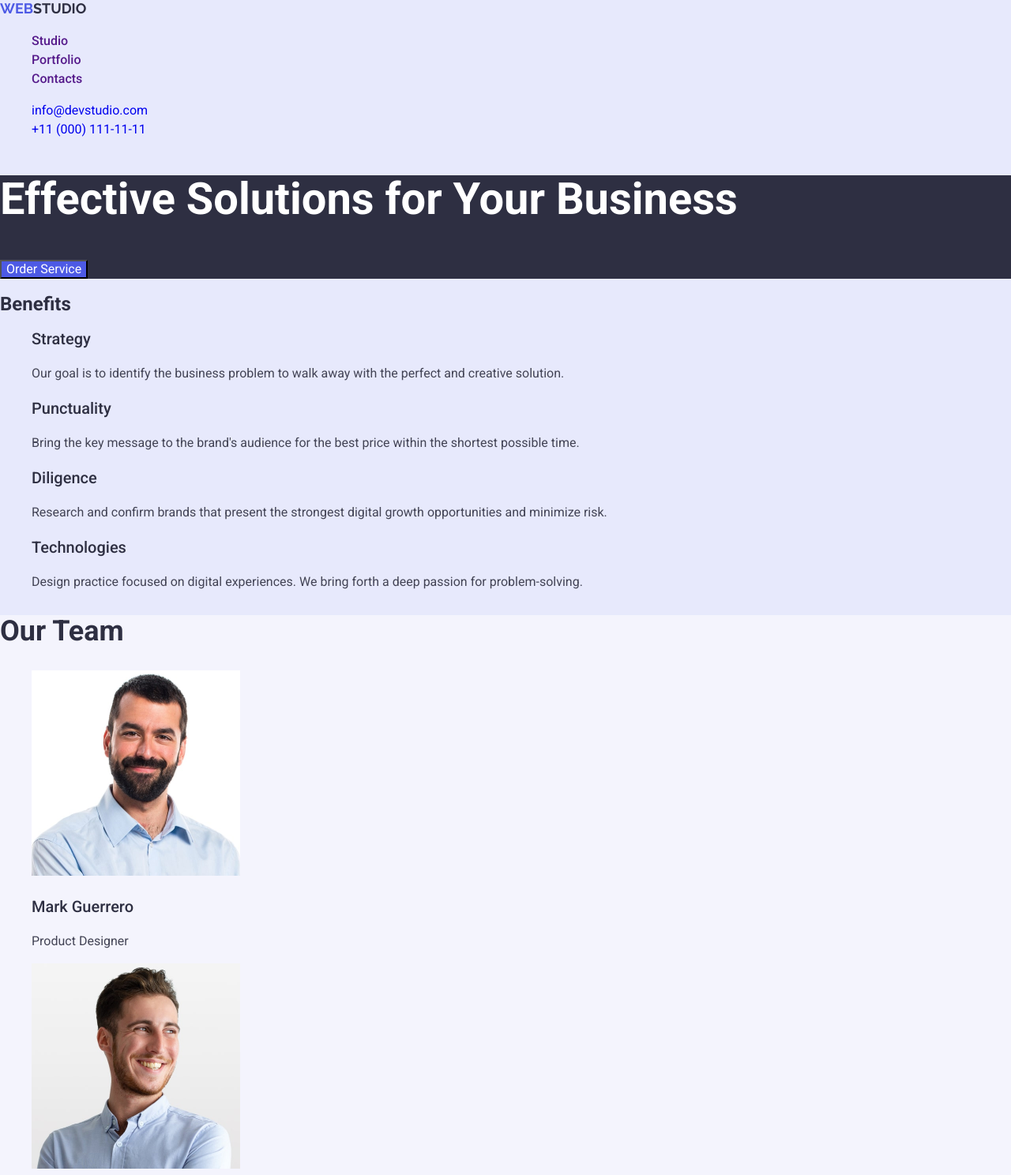
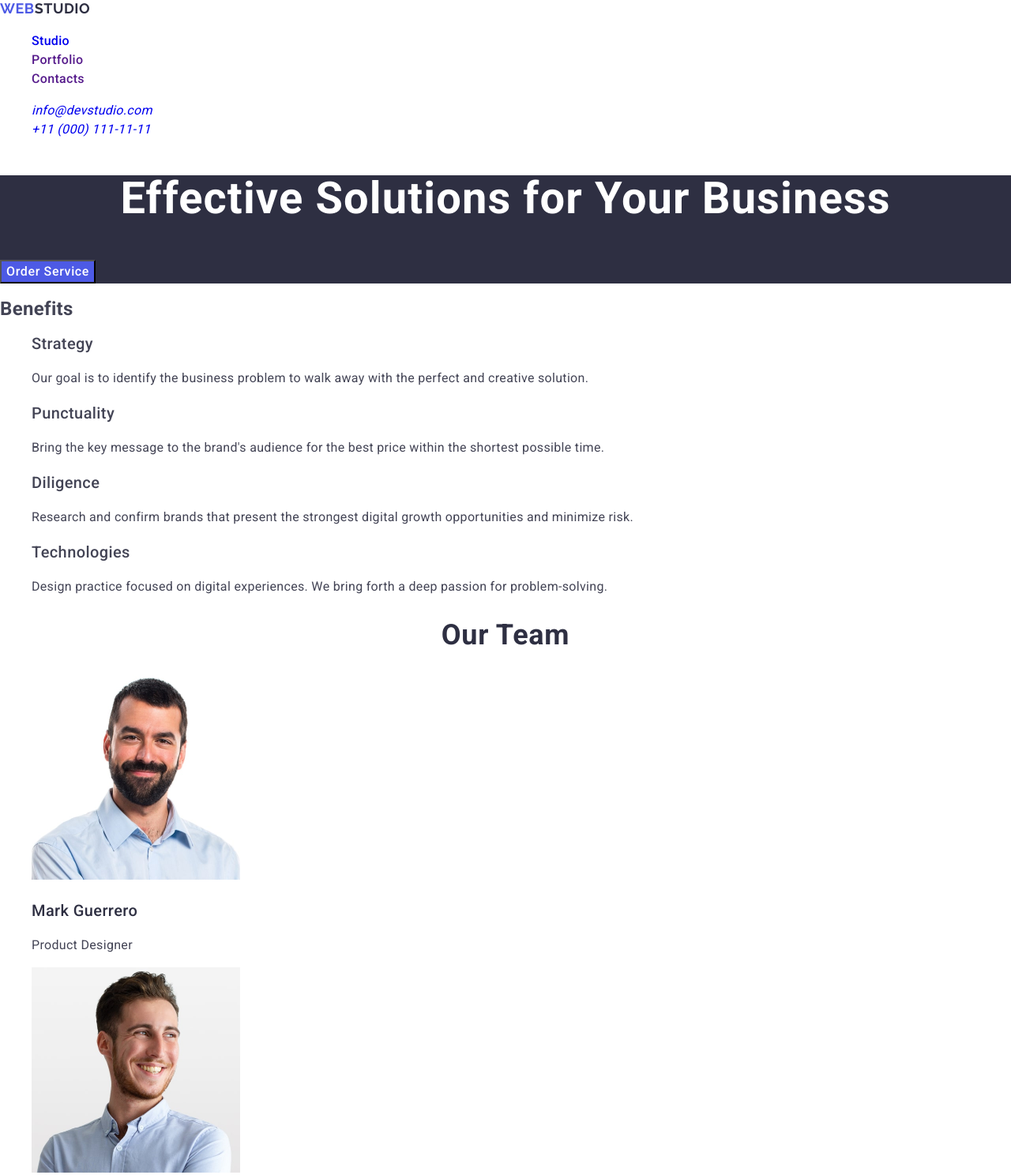
Before and after one commit to Oksana-Moskovko/goit-markup-hw-02, a plain HTML site: page index.html in a window 1280 px wide. Shown: the top 1488 px of the page at 79% size. Drawn offline with nearby package versions, Linux system fonts and the light colour scheme.

Commit message:
error correction in CSS

```diff
--- a/css/styles.css
+++ b/css/styles.css
@@ -1,10 +1,10 @@
 body {
-    font-family: "Roboto", "Raleway", serif;
-    color: #2E2F42;
-    background-color: #E7E9FC;
+    font-family: "Roboto", sans-serif;
+    color: #434455;
+    background-color: #FFFFFF;
     font-size: 16px;
     line-height: 24px;
-    letter-spacing: 2%;
+    letter-spacing: 0.02em;
 }
 
 ul, ol {
@@ -17,22 +17,23 @@ a, a:visited, a:hover {
 /*main-menu*/
 .logo-link {
   text-transform: uppercase;
-  font-family: "Raleway", serif;
+  font-family: "Raleway", sans-serif;
+  font-weight: 700;
   font-size: 18px;
-  line-height: 21px;
-  letter-spacing: 3%;
-  color: #2E2F42;
+  line-height: 1.17;
+  letter-spacing: 0.03em;
+  color: #4d5ae5;
 
 }
-.logo {
-  color: #4D5AE5;
+.brand-name-up {
+  color: #2e2f42;
 }
 
-.main-menu {
-  font-family: "Roboto", serif;
+.menu-studio {
   font-weight: 500;
-  font-style: normal;
-  color: #2E2F42;
+  font-size: 16px;
+  letter-spacing: 0.02em;
+  color: #2e2f42;
 }
 
 .menu-studio:hover,
@@ -45,23 +46,14 @@ a, a:visited, a:hover {
   color: #404BBF;
 }
 
-.main-menu .link{
-  color: #2E2F42;
-}
-.main-menu .link:hover,
-.main-menu .link:focus {
-  color: #404BBF;
-}
-
 /* address-section*/
 .address-section {
   color: #434455;
-  font-family: "Roboto", serif;
   font-weight: 400;
-  font-style: normal;
+  letter-spacing: 0.02em;
 }
-.address-section .link:hover,
-.address-section .link:focus {
+.address-link:hover,
+.address-link:focus {
   color: #404BBF;
 }
 
@@ -71,10 +63,11 @@ a, a:visited, a:hover {
 }
 
 .page-title {
-  font-family: "Roboto", serif;
   font-weight: 700;
   font-size: 56px;
-  line-height: 60px;
+  line-height: 1.07;
+  text-align: center;
+  letter-spacing: 0.02em;
   color: #FFFFFF;
 }
 
@@ -82,6 +75,11 @@ a, a:visited, a:hover {
 .btn-primary {
   cursor: pointer;
   background-color: #4D5AE5;
+  font-family: "Roboto", sans-serif;
+  font-weight: 500;
+  font-size: 16px;
+  line-height: 1.5;
+  letter-spacing: 0.04em;
   color: #FFFFFF;
 }
 .btn-primary:hover,
@@ -92,58 +90,59 @@ a, a:visited, a:hover {
 
 /* content-section section 2 */
 .title-benefits {
-  font-family: "Roboto", serif;
+  font-weight: 500;
+  font-style: normal;
+  letter-spacing: 0.02em;
+  font-size: 20px;
+  line-height: 24px;
+}
+.benefits-text {
+  font-weight: 400;
+  font-style: normal;
+  font-size: 16px;
+  line-height: 24px;
+  letter-spacing: 0.02em;
+  color: #434455;
+}
+
+/*our-team */
+.our-team {
+  background-color: #FFFFFF;
+}
+
+.section-title {
+  font-weight: 700;
+  font-size: 36px;
+  line-height: 1.11;
+  text-align: center;
+  letter-spacing: 0.02em;
+  text-transform: capitalize;
+  color: #2e2f42;
+}
+
+.section-team {
   font-weight: 500;
   font-style: normal;
   font-size: 20px;
   line-height: 24px;
+  letter-spacing: 0.02em;
+  color: #2e2f42;
 }
-.benefits-text {
-  font-family: "Roboto", serif;
+.team-profession {
   font-weight: 400;
   font-style: normal;
   font-size: 16px;
   line-height: 24px;
   color: #434455;
+  letter-spacing: 0.02em;
 }
 
-/*our-team */
-.our-team {
-  background-color: #F4F4FD;
-}
-
-.section-title {
-  font-family: "Roboto", serif;
-  font-weight: 700;
-  font-size: 36px;
-  line-height: 40px;
-}
-
-.team {
-  font-family: "Roboto", serif;
+.portfolio {
   font-weight: 500;
   font-style: normal;
   font-size: 20px;
   line-height: 24px;
-  letter-spacing: 2%;
-}
-.team-profession {
-  font-family: "Roboto", serif;
-  font-weight: 400;
-  font-style: normal;
-  font-size: 16px;
-  line-height: 24px;
-  color: #434455;
-  letter-spacing: 2%;
-}
-
-.portfolio {
-  font-family: "Roboto", serif;
-  font-weight: 500;
-  font-style: normal;
-  font-size: 20px;
-  line-height: 24px;
-  letter-spacing: 2%;
+  letter-spacing: 0.02em;
 }
 
 /*.page-title-hidden
@@ -160,7 +159,7 @@ a, a:visited, a:hover {
   }
 
   .roboto-bold {
-    font-family: "Roboto", serif;
+    font-family: "Roboto", serif;низ
     font-weight: 700;
     font-style: normal;} */
 
@@ -170,6 +169,6 @@ a, a:visited, a:hover {
 .footer-copyright {
   color: #F4F4FD;
 }
-.brand-name {
+.logo-bottom {
   color: #F4F4FD;
 }
--- a/index.html
+++ b/index.html
@@ -17,18 +17,18 @@
 
         <nav class="main-menu">
             <a href="./index.html" class="logo-link">
-                <span class="logo">Web</span>Studio
+                Web<span class="brand-name-up">Studio</span>
             </a>
             <ul>
-                <li class="menu-studio"><a href="">Studio</a></li>
-                <li class="link"><a href="">Portfolio</a></li>
-                <li class="link"><a href="">Contacts</a></li>
+                <li class="menu-studio"><a href="./index.html">Studio</a></li>
+                <li class="menu-studio"><a href="">Portfolio</a></li>
+                <li class="menu-studio"><a href="">Contacts</a></li>
             </ul>
         </nav>
         <address class="address-section">
             <ul>
-                <li class="link"><a href="mailto:info@devstudio.com">info@devstudio.com</a></li>
-                <li class="link"><a href="tel:+110001111111">+11 (000) 111-11-11</a></li>
+                <li class="address-link"><a href="mailto:info@devstudio.com">info@devstudio.com</a></li>
+                <li class="address-link"><a href="tel:+110001111111">+11 (000) 111-11-11</a></li>
             </ul>
         </address>
 
@@ -70,20 +70,20 @@
             <h2 class="section-title">Our Team</h2>
             <ul>
                 <li><img src="./images/img1-min.jpg" alt="men Mark Guerrero Product Designer" width="264" height="260"/>
-                    <h3 class="team">Mark Guerrero</h3>
+                    <h3 class="section-team">Mark Guerrero</h3>
                     <p class="team-profession">Product Designer</p>
                 </li>
 
                 <li><img src="./images/img2-min.jpg" alt="men Tom Ford Frontend Developer" width="264" height="260"/>
-                    <h3 class="team">Tom Ford</h3>
+                    <h3 class="section-team">Tom Ford</h3>
                     <p class="team-profession">Frontend Developer</p></li>
 
                 <li><img src="./images/img3-min.jpg" alt="women Camila Garcia Marketing" width="264" height="260" />
-                    <h3 class="team">Camila Garcia</h3>
+                    <h3 class="section-team">Camila Garcia</h3>
                     <p class="team-profession">Marketing</p></li>
 
                 <li><img src="./images/img4-min.jpg" alt="men Daniel Wilson UI Designer" width="264" height="260" />
-                    <h3 class="team">Daniel Wilson</h3>
+                    <h3 class="section-team">Daniel Wilson</h3>
                     <p class="team-profession">UI Designer</p></li>
             </ul>
         </section>
@@ -128,7 +128,7 @@
 
     <footer class="footer">
         <a href="./index.html" class="logo-link">
-            <span class="logo">Web</span><span class="brand-name">Studio</span>
+            Web<span class="logo-bottom">Studio</span>
         </a>
         <p class="footer-copyright">Increase the flow of customers and sales for your business with digital marketing & growth solutions.</p>
     </footer>
```
